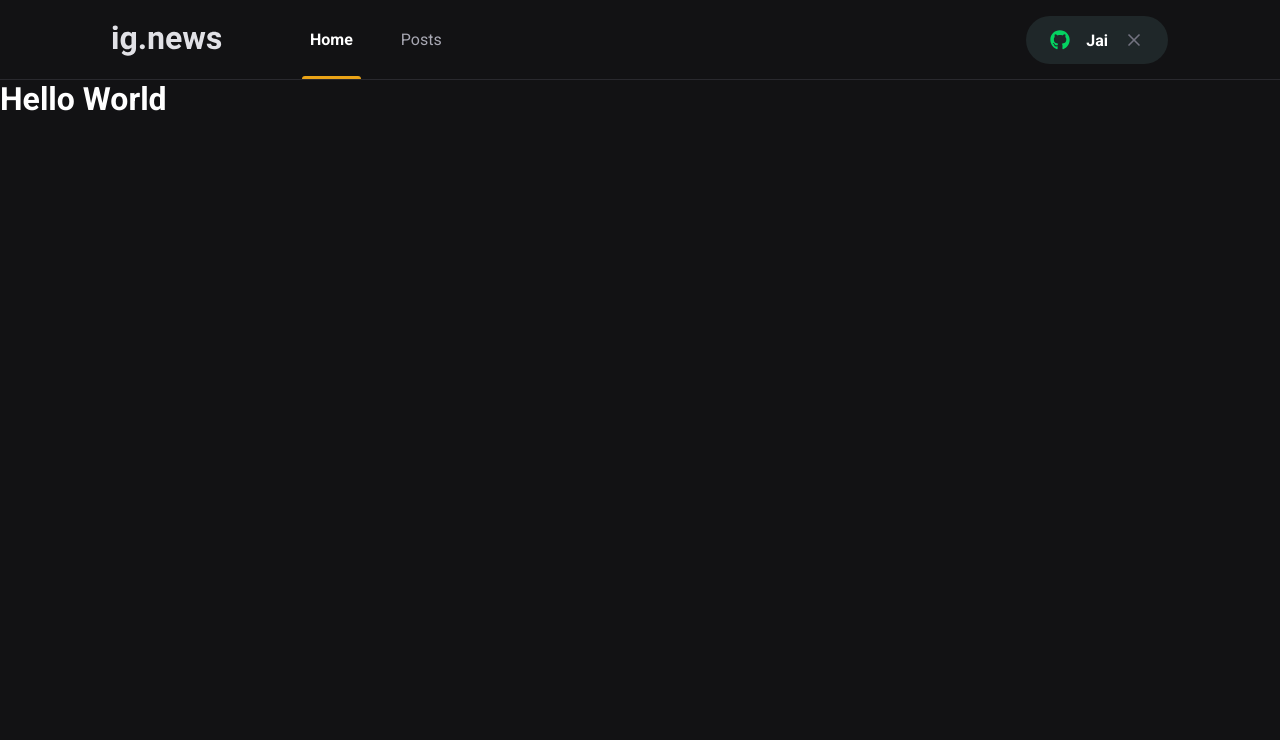
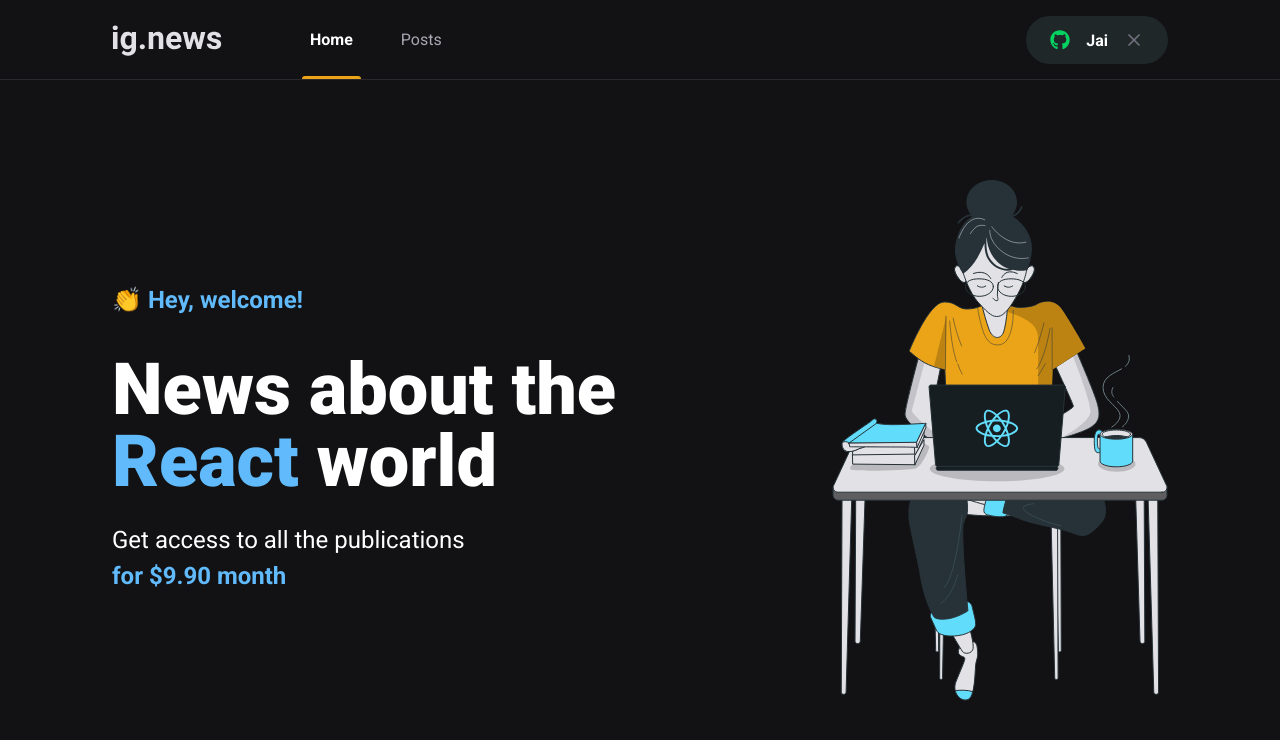
Before and after one commit to jairocket/03-ignews, a Next.js app: page / in a window 1280 px wide. Shown: the top 740 px of the page. Built offline with nearby package versions, Linux system fonts and the light colour scheme.

Commit message:
página home

```diff
--- /dev/null
+++ b/src/pages/home.module.scss
@@ -0,0 +1,43 @@
+.contentContainer {
+    max-width: 1120px;
+    margin: 0 auto;
+    padding: 0 2rem;
+    height: calc(100vh - 5rem);
+
+    display: flex;
+    align-items: center;
+    justify-content: space-between;
+}
+
+.hero {
+    max-width: 600;
+
+    > span{
+        font-size: 1.5rem;
+        font-weight: bold;
+    }
+
+    h1 {
+        font-size: 4.5rem;
+        line-height: 4.5rem;
+        font-weight: 900;
+        margin-top: 2.5rem;
+    }
+
+    span {
+        color: var(--cyan-500)
+    }
+
+    p {
+        font-size: 1.5rem;
+        line-height: 2.25rem;
+        margin-top: 1.5rem;
+
+        span {
+            color: var(--cyan-500);
+            font-weight: bold;
+        }
+    }
+
+
+}
--- a/src/pages/index.tsx
+++ b/src/pages/index.tsx
@@ -1,16 +1,25 @@
+/* eslint-disable @next/next/no-img-element */
 import  Head  from 'next/head'
 //import Image from 'next/image'
-// import styles from  '../styles/home.module.scss'
+import styles from  './home.module.scss'
 
 export default function Home() {
   return (
     <>
       <Head>
-        <title>Início | IG.News</title>
+        <title>Home | IG.News</title>
       </Head>
-      <h1 >
-        Hello World
-      </h1>
+      <main className={styles.contentContainer}>
+        <section className={styles.hero}>
+          <span>👏 Hey, welcome!</span>
+          <h1>News about the <br/> <span>React</span> world</h1>
+          <p>
+            Get access to all the publications <br/>
+            <span>for $9.90 month</span>
+          </p>
+        </section>
+        <img src="/images/avatar.svg" alt="Girl Coding" />
+      </main>
     </>
   )
 }
```
